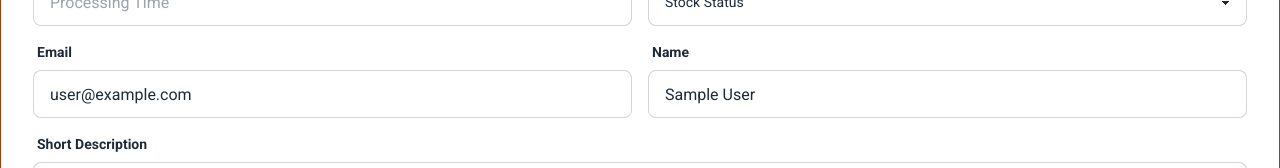
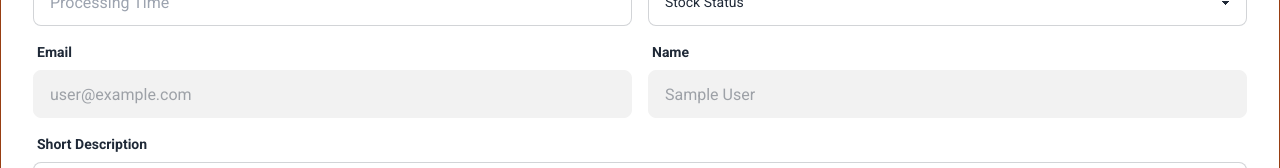
Before and after one commit to Rafidul01/artistry-world-client, a React (Vite) app: page /addCraftItem in a window 1280 px wide. Shown: the part 543-711 px from the top of the page. Built offline with nearby package versions, Linux system fonts and the light colour scheme; no server answers; sample sign-in values are in the browser's storage.

Commit message:
redme file added

```diff
--- a/src/pages/AddCraftItem/AddCraftItem.jsx
+++ b/src/pages/AddCraftItem/AddCraftItem.jsx
@@ -164,8 +164,9 @@ const AddCraftItem = () => {
                 type="email"
                 name="user_email"
                 placeholder="Your Email"
-                value={user.email || ' '}
+                defaultValue={user.email || ' '}
                 className="input input-bordered w-full "
+                disabled={user.email ? true : false}
               />
             </label>
             <label className="form-control w-full ">
@@ -176,7 +177,8 @@ const AddCraftItem = () => {
                 type="text"
                 name="user_name"
                 placeholder="Your Name"
-                value={user.displayName || ' '}
+                defaultValue={user.displayName || ' '}
+                disabled={user.displayName ? true : false}
                 className="input input-bordered w-full "
               />
             </label>
```
Also changed, not shown: 1 other file (tests, documents, lock files or other folders).
